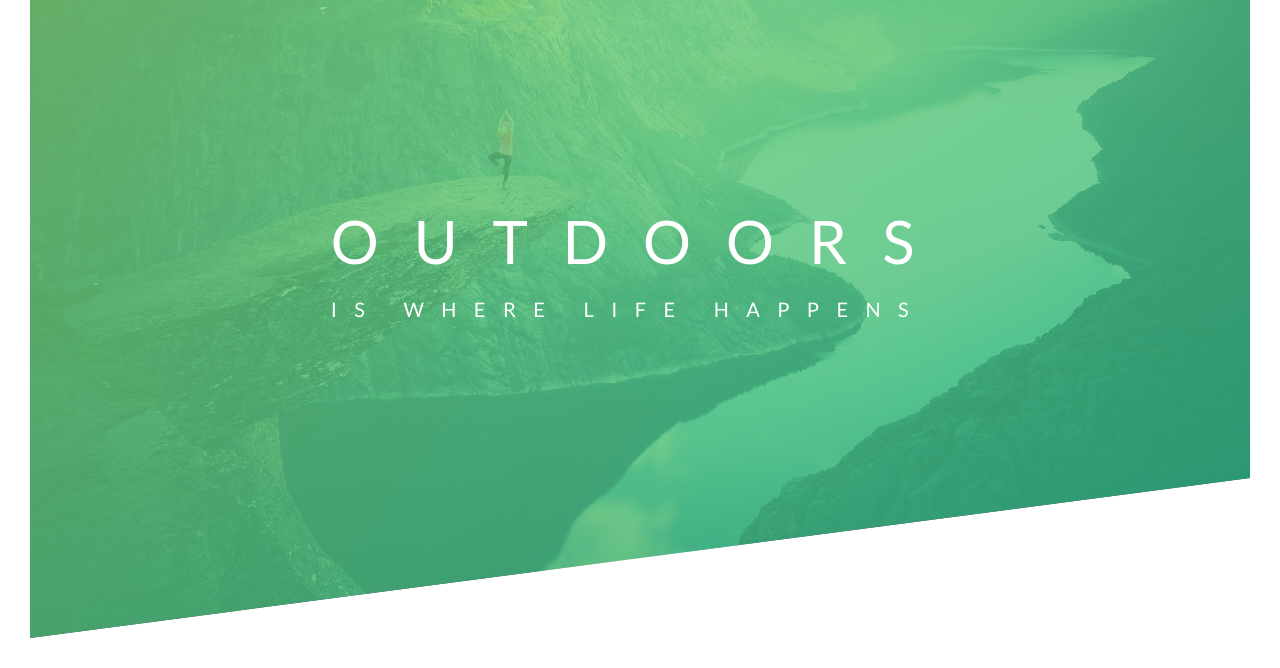
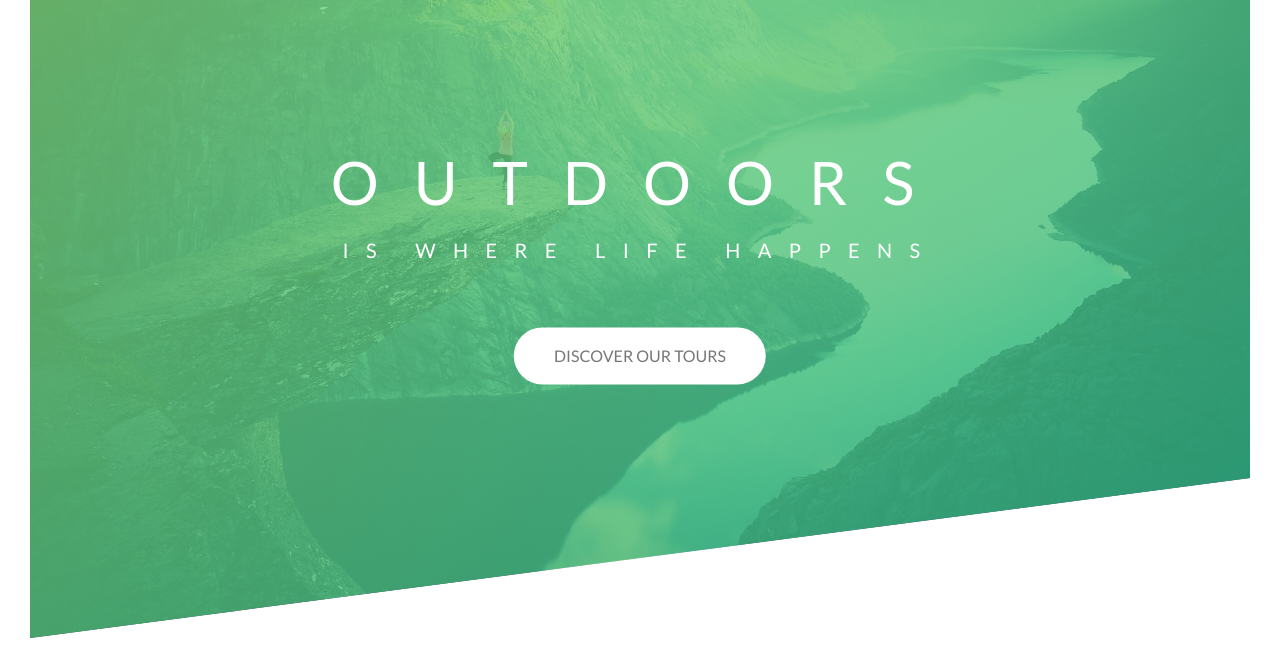
Before and after one commit to cramis/CSS-SASS-Example, a plain HTML site: page Natours/starter/index.html in a window 1280 px wide. Shown: the part 152-820 px from the top of the page. Drawn offline with Linux system fonts and the light colour scheme; files that its build step writes are made by us from their sources.

Commit message:
헤더 버튼 추가

```diff
--- a/Natours/starter/css/style.css
+++ b/Natours/starter/css/style.css
@@ -55,7 +55,8 @@ body {
     position: absolute;
     top: 50%;
     left: 50%;
-    transform: translate(-50%, -50%)
+    transform: translate(-50%, -50%);
+    text-align: center;
 }
 
 .heading-primary {
@@ -63,6 +64,7 @@ body {
     text-transform: uppercase;
 
     backface-visibility: hidden;
+    margin-bottom: 60px;
 }
 
 .heading-primary-main {
@@ -99,6 +101,7 @@ body {
 
 
 @keyframes moveInLeft {
+    /* 움직임에 대한 효과를 각 0~100% 단계별로 표시 */
     0% {
         opacity: 0;
         transform: translateX(-100px);
@@ -116,6 +119,7 @@ body {
 
 
 @keyframes moveInRight {
+    /* 움직임에 대한 효과를 각 0~100% 단계별로 표시 */
     0% {
         opacity: 0;
         transform: translateX(100px);
@@ -130,3 +134,29 @@ body {
         transform: translate(0);
     }
 }
+
+
+.btn:link,
+.btn:visited {
+    text-transform: uppercase;
+    text-decoration: none;
+    padding: 15px 40px; /* 버튼 윤곽을 만들기 */
+    display: inline-block;
+    border-radius: 100px; /* 버튼 모서리를 둥글게 */
+    transition: all .2s; /* 애니메이션 효과를 0.2초동안 부드럽게 동작 */
+}
+
+.btn:hover {
+    transform: translateY(-3px);
+    box-shadow: 0 10px 20px rgba(0, 0, 0, .2);
+}
+
+.btn:active {
+    transform: translateY(-1px);
+    box-shadow: 0 6px 10px rgba(0, 0, 0, .2);
+}
+
+.btn-white {
+    background-color: #fff;
+    color: #777;
+}
--- a/Natours/starter/index.html
+++ b/Natours/starter/index.html
@@ -22,6 +22,8 @@
                     <span class="heading-primary-main">Outdoors</span>
                     <span class="heading-primary-sub">is where life happens</span>
                 </h1>
+
+                <a href="#" class="btn btn-white">Discover our Tours</a>
             </div>
         </header>
 
```
